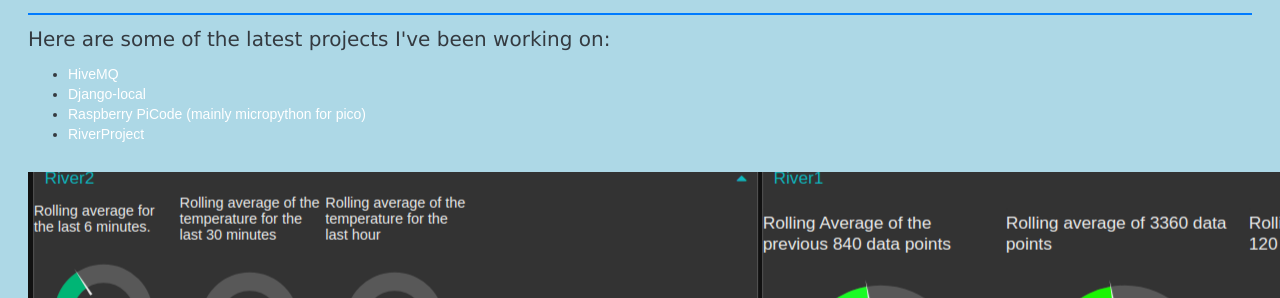
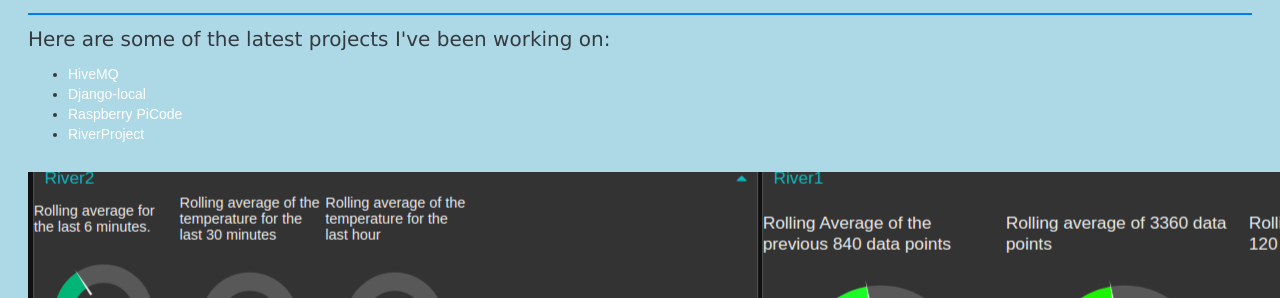
Before and after one commit to cuthbert86/cuthbert86.github.io, a Jekyll site: the page River_Project.html, which Jekyll copies as it is, in a window 1280 px wide and 900 px high. Shown: the part 383-681 px from the top of the window. Built offline with Jekyll 4.4.1, drawn with Linux system fonts in a browser that asks for light colours.

Commit message:
Update River_Project.html
Signed-off-by: Cuthbert Baines <149163506+cuthbert86@users.noreply.github.com>

```diff
--- a/River_Project.html
+++ b/River_Project.html
@@ -73,10 +73,10 @@
             <h2>Latest Projects</h2>
             <p>Here are some of the latest projects I've been working on:</p>
             <ul>
-                <li><a href="Cuthbert86/HiveMQ">HiveMQ</a></li>
-                <li><a href="Cuthbert86/Django-Local">Django-local</a></li>
-                <li><a href="Cuthbert86/PiCode">Raspberry PiCode (mainly micropython for pico)</a></li>
-                <li><a href="Cuthbert86/RiverProject">RiverProject</a></li>
+                <li><a href="Cuthbert86/HiveMQ.html">HiveMQ</a></li>
+                <li><a href="Cuthbert86/Django-Local.html">Django-local</a></li>
+                <li><a href="Cuthbert86/PiCode_showcase.html">Raspberry PiCode</a></li>
+                <li><a href="Cuthbert86/River_Project,html">RiverProject</a></li>
             </ul>
         </section>
         <img src="dashboard.png" alt="River_Data_Dashboard">
```
